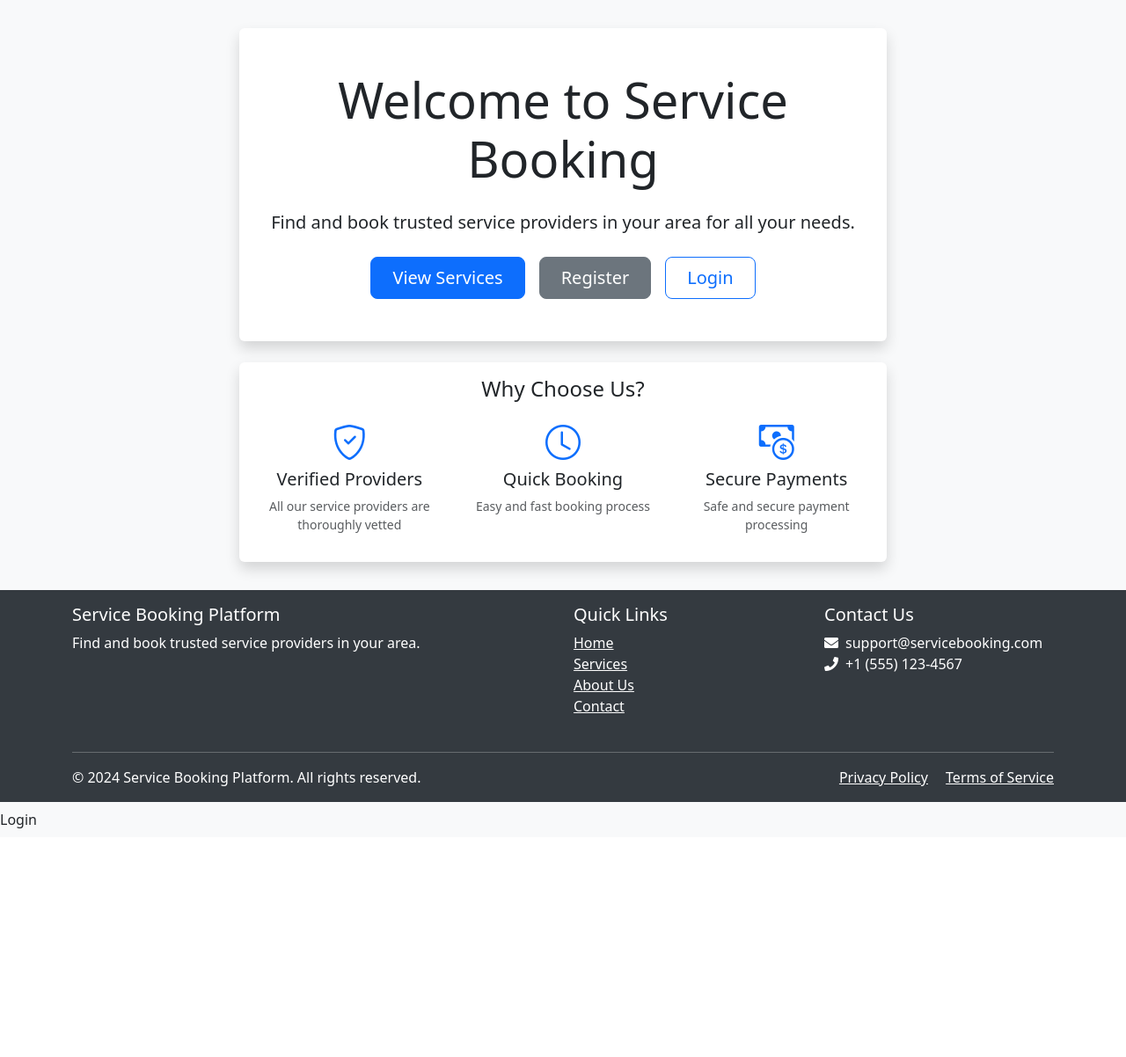
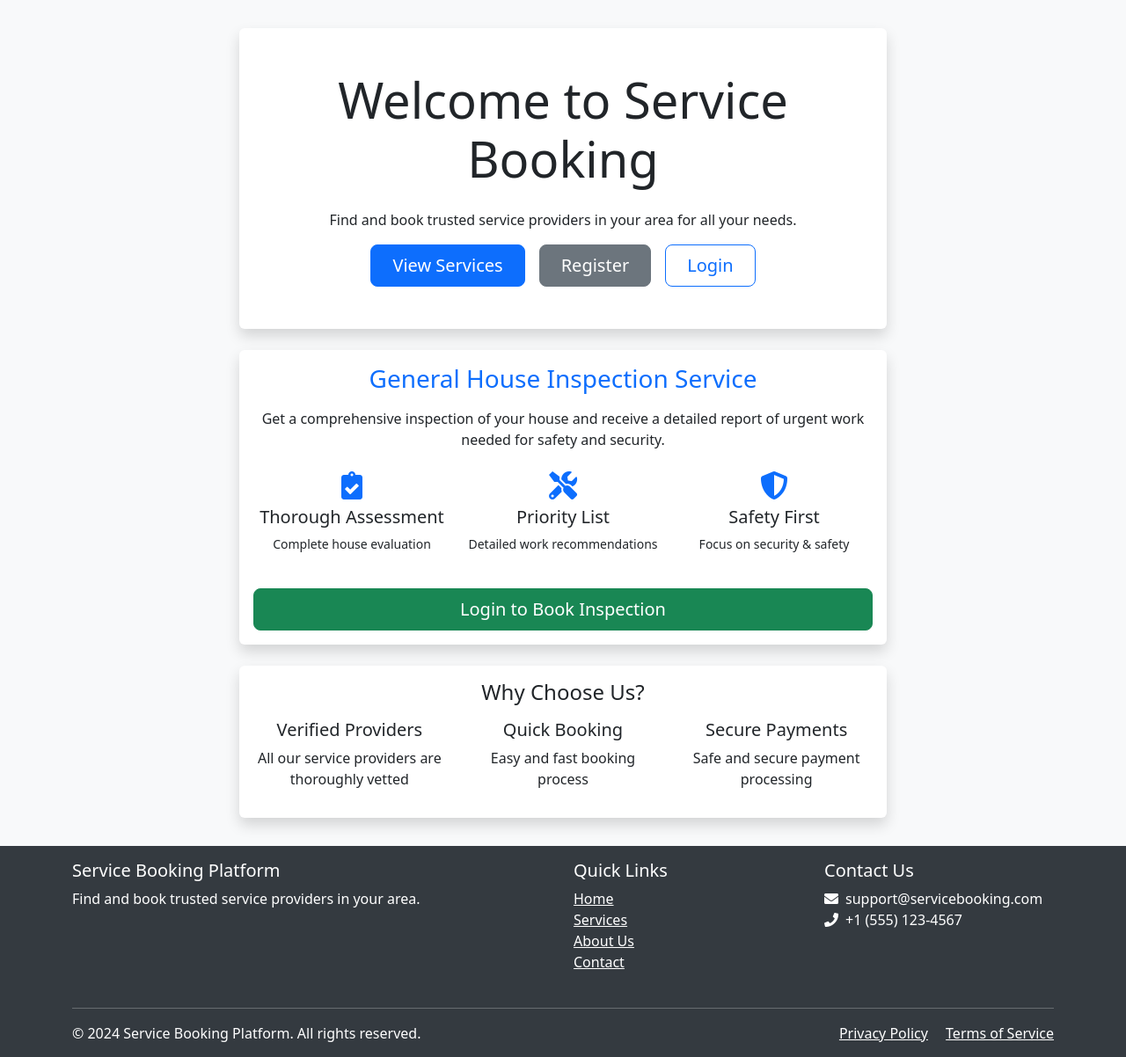
Before and after one commit to aniru-dh21/SSE-Project-Group-18, a Django app: page / in a window 1280 px wide. Shown: the part 62-1264 px from the top of the page at 88% size. Before the commit the page ends 1004 px from the top, so only its background shows below. Run offline with Django 3.2, Linux system fonts and the light colour scheme; some libraries are stand-ins or nearby versions.

Commit message:
General Inspection Service Added

```diff
--- a/myapp/templates/home.html
+++ b/myapp/templates/home.html
@@ -1,14 +1,14 @@
 {% extends "base.html" %}
 {% block title %}Home - Service Booking Platform{% endblock %}
+{% block content %}
 
-{% block content %}
 <div class="container">
     <div class="row justify-content-center">
         <div class="col-md-8 text-center">
             <div class="card">
                 <div class="card-body py-5">
                     <h1 class="display-4 mb-4">Welcome to Service Booking</h1>
-                    <p class="lead mb-4">Find and book trusted service providers in your area for all your needs.</p>
+                    <p>Find and book trusted service providers in your area for all your needs.</p>
 
                     <div class="d-grid gap-3 d-sm-flex justify-content-sm-center">
                         {% if user.is_authenticated %}
@@ -23,6 +23,44 @@
                 </div>
             </div>
 
+            <!-- New Inspection Service Card -->
+            <div class="card mt-4">
+                <div class="card-body">
+                    <h2 class="h3 mb-3 text-primary">General House Inspection Service</h2>
+                    <p class="mb-4">Get a comprehensive inspection of your house and receive a detailed report of urgent work needed for safety and security.</p>
+
+                    <div class="row g-3 mb-4">
+                        <div class="col-md-4">
+                            <div class="d-flex flex-column align-items-center">
+                                <i class="fas fa-clipboard-check fa-2x mb-2 text-primary"></i>
+                                <h5>Thorough Assessment</h5>
+                                <p class="text-center small">Complete house evaluation</p>
+                            </div>
+                        </div>
+                        <div class="col-md-4">
+                            <div class="d-flex flex-column align-items-center">
+                                <i class="fas fa-tools fa-2x mb-2 text-primary"></i>
+                                <h5>Priority List</h5>
+                                <p class="text-center small">Detailed work recommendations</p>
+                            </div>
+                        </div>
+                        <div class="col-md-4">
+                            <div class="d-flex flex-column align-items-center">
+                                <i class="fas fa-shield-alt fa-2x mb-2 text-primary"></i>
+                                <h5>Safety First</h5>
+                                <p class="text-center small">Focus on security & safety</p>
+                            </div>
+                        </div>
+                    </div>
+
+                    {% if user.is_authenticated %}
+                        <a href="{% url 'book_inspection' %}" class="btn btn-success btn-lg w-100">Book House Inspection</a>
+                    {% else %}
+                        <a href="{% url 'login' %}" class="btn btn-success btn-lg w-100">Login to Book Inspection</a>
+                    {% endif %}
+                </div>
+            </div>
+
             {% if user.is_authenticated %}
             <div class="card mt-4">
                 <div class="card-body">
@@ -30,16 +68,12 @@
                     <div class="row g-3">
                         <div class="col-md-6">
                             <div class="d-grid">
-                                <a href="{% url 'edit_profile' %}" class="btn btn-outline-secondary">
-                                    <i class="bi bi-person-gear"></i> Edit Profile
-                                </a>
+                                <a href="{% url 'edit_profile' %}" class="btn btn-outline-secondary">Edit Profile</a>
                             </div>
                         </div>
                         <div class="col-md-6">
                             <div class="d-grid">
-                                <a href="{% url 'recommend_service' %}" class="btn btn-outline-secondary">
-                                    <i class="bi bi-star"></i> Recommended Services
-                                </a>
+                                <a href="{% url 'recommend_service' %}" class="btn btn-outline-secondary">Recommended Services</a>
                             </div>
                         </div>
                     </div>
@@ -52,23 +86,20 @@
                     <div class="row g-4">
                         <div class="col-md-4">
                             <div class="text-center">
-                                <i class="bi bi-shield-check fs-1 text-primary mb-2"></i>
                                 <h3 class="h5">Verified Providers</h3>
-                                <p class="small text-muted">All our service providers are thoroughly vetted</p>
+                                <p>All our service providers are thoroughly vetted</p>
                             </div>
                         </div>
                         <div class="col-md-4">
                             <div class="text-center">
-                                <i class="bi bi-clock fs-1 text-primary mb-2"></i>
                                 <h3 class="h5">Quick Booking</h3>
-                                <p class="small text-muted">Easy and fast booking process</p>
+                                <p>Easy and fast booking process</p>
                             </div>
                         </div>
                         <div class="col-md-4">
                             <div class="text-center">
-                                <i class="bi bi-cash-coin fs-1 text-primary mb-2"></i>
                                 <h3 class="h5">Secure Payments</h3>
-                                <p class="small text-muted">Safe and secure payment processing</p>
+                                <p>Safe and secure payment processing</p>
                             </div>
                         </div>
                     </div>
@@ -78,4 +109,5 @@
         </div>
     </div>
 </div>
+
 {% endblock %}
--- a/myapp/urls.py
+++ b/myapp/urls.py
@@ -16,7 +16,9 @@
     path('packages/<int:pk>/', views.package_detail, name='package_detail'),
     path('packages/<int:pk>/book/', views.book_package, name='book_package'),
     path('packages/create/', views.create_package, name='create_package'),
-
+    path('inspection/book/', views.book_inspection, name='book_inspection'),
+    path('inspection/<int:inspection_id>/results/', views.view_inspection_results, name='inspection_results'),
+    path('inspection/success/', views.inspection_success, name='inspection_success'),
     path('success/', views.success_view, name='success'),
     path('cancel/', views.cancel_view, name='cancel'),
     path('stripe_webhook/', views.stripe_webhook, name='stripe_webhook'),
--- a/myapp/views.py
+++ b/myapp/views.py
@@ -5,8 +5,8 @@
 from django.contrib.auth.decorators import login_required, user_passes_test
 from django.db import transaction
 
-from .forms import RegistrationForm, LoginForm, ServicePackageForm, CustomizePackageForm
-from .models import User, Service, Booking, ServicePackage, PackageService  # Ensure Service and Booking are imported
+from .forms import RegistrationForm, LoginForm, ServicePackageForm, CustomizePackageForm, InspectionServiceForm
+from .models import User, Service, Booking, ServicePackage, PackageService, InspectionService, InspectionFindings  # Ensure Service and Booking are imported
 from django.views.decorators.csrf import csrf_exempt
 from django.http import JsonResponse
 import stripe # type: ignore
@@ -277,3 +277,53 @@
         form = ServicePackageForm()
 
     return render(request, 'packages/create_package.html', {'form': form})
+
+@login_required
+def book_inspection(request):
+    if request.method == 'POST':
+        form = InspectionServiceForm(request.POST)
+        if form.is_valid():
+            inspection = form.save(commit=False)
+            inspection.user = request.user
+            inspection.save()
+
+            # Create Stripe session for inspection payment
+            session = stripe.checkout.Session.create(
+                payment_method_types=['card'],
+                line_items=[{
+                    'price_data': {
+                        'currency': 'usd',
+                        'product_data': {
+                            'name': 'General House Inspection Service',
+                        },
+                        'unit_amount': 10000,  # $100.00
+                    },
+                    'quantity': 1,
+                }],
+                mode='payment',
+                success_url=request.build_absolute_uri('/inspection/success/'),
+                cancel_url=request.build_absolute_uri('/inspection/cancel/'),
+            )
+
+            return redirect(session.url)
+    else:
+        form = InspectionServiceForm()
+
+    return render(request, 'inspection/book_inspection.html', {'form': form})
+
+@login_required
+def view_inspection_results(request, inspection_id):
+    inspection = get_object_or_404(InspectionService, id=inspection_id, user=request.user)
+    findings = inspection.findings.all().order_by('-urgency_level')
+
+    total_estimated_cost = sum(finding.estimated_cost for finding in findings)
+
+    context = {
+        'inspection': inspection,
+        'findings': findings,
+        'total_estimated_cost': total_estimated_cost,
+    }
+    return render(request, 'inspection/inspection_results.html', context)
+
+def inspection_success(request):
+    return render(request, 'inspection/inspection_success.html')
```
Also changed, not shown: myapp/forms.py (+31 -1 lines), myapp/models.py (+43 -0 lines), myapp/templates/inspection/book_inspection.html (added, +11 -0 lines), myapp/templates/inspection/inspection_result.html (added, +25 -0 lines), myapp/templates/inspection/inspection_success.html (added, +29 -0 lines), myapp/migrations/0002_inspectionservice_inspectionfindings.py (added).
